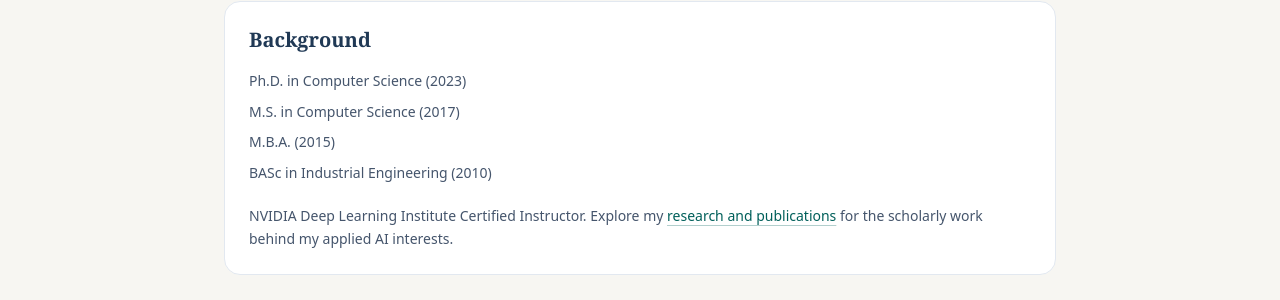
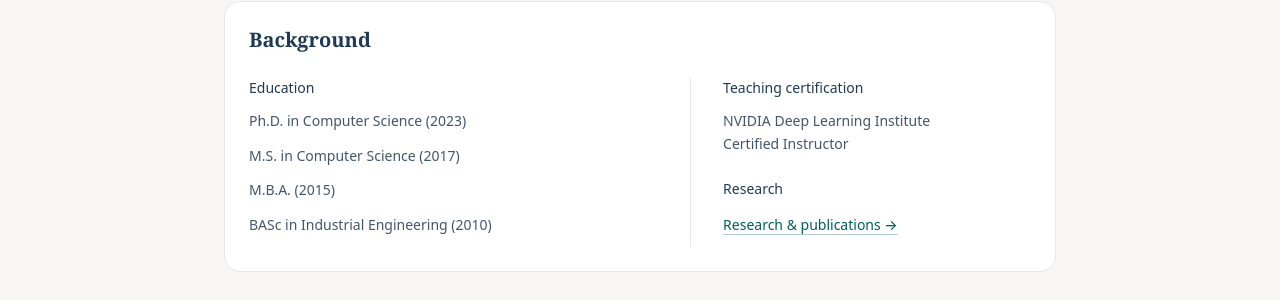
Before and after one commit to memari-majid/majidmemari, a Next.js app: page /about in a window 1280 px wide. Shown: the part 910-1210 px from the top of the page. Built offline with nearby package versions, Linux system fonts and the light colour scheme; no server answers.

Commit message:
Organize About background into education and credentials

```diff
--- a/app/about/page.tsx
+++ b/app/about/page.tsx
@@ -44,15 +44,24 @@ export default function AboutPage() {
         </div>
         <section aria-labelledby="background-heading" className="mt-10 rounded-2xl border border-slate-200 bg-white p-6">
           <h2 id="background-heading" className="text-xl font-semibold">Background</h2>
-          <ul className="mt-4 space-y-2 text-sm leading-relaxed text-slate-600">
-            <li>{MAJID.education.phd}</li>
-            <li>{MAJID.education.ms}</li>
-            <li>{MAJID.education.mba}</li>
-            <li>{MAJID.education.basc}</li>
-          </ul>
-          <p className="mt-5 text-sm leading-relaxed text-slate-600">
-            NVIDIA Deep Learning Institute Certified Instructor. Explore my <Link className={linkClass} href="/publications">research and publications</Link> for the scholarly work behind my applied AI interests.
-          </p>
+          <div className="mt-6 grid gap-6 sm:grid-cols-[1.2fr_1fr] sm:gap-8">
+            <div>
+              <h3 className="text-sm font-medium">Education</h3>
+              <ul className="mt-3 space-y-3 text-sm leading-relaxed text-slate-600">
+                <li>{MAJID.education.phd}</li>
+                <li>{MAJID.education.ms}</li>
+                <li>{MAJID.education.mba}</li>
+                <li>{MAJID.education.basc}</li>
+              </ul>
+            </div>
+            <div className="border-t border-slate-200 pt-6 sm:border-l sm:border-t-0 sm:pl-8 sm:pt-0">
+              <h3 className="text-sm font-medium">Teaching certification</h3>
+              <p className="mt-3 text-sm leading-relaxed text-slate-600">NVIDIA Deep Learning Institute</p>
+              <p className="text-sm leading-relaxed text-slate-600">Certified Instructor</p>
+              <h3 className="mt-6 text-sm font-medium">Research</h3>
+              <Link className={`mt-1 inline-flex min-h-11 items-center text-sm ${linkClass}`} href="/publications">Research &amp; publications →</Link>
+            </div>
+          </div>
         </section>
         <section aria-labelledby="connect-heading" className="mt-10">
           <h2 id="connect-heading" className="text-xl font-semibold">Connect &amp; explore</h2>
```
